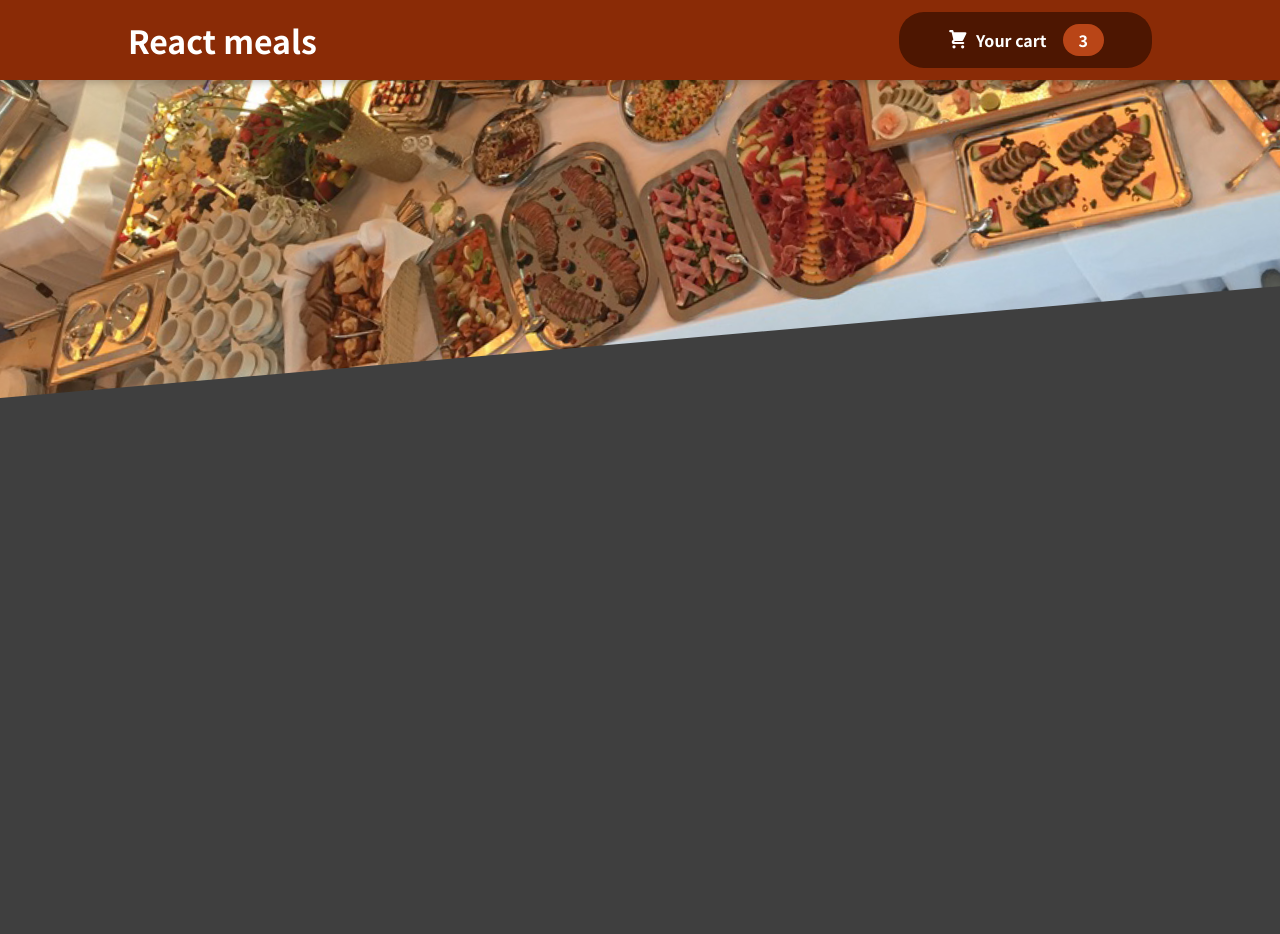
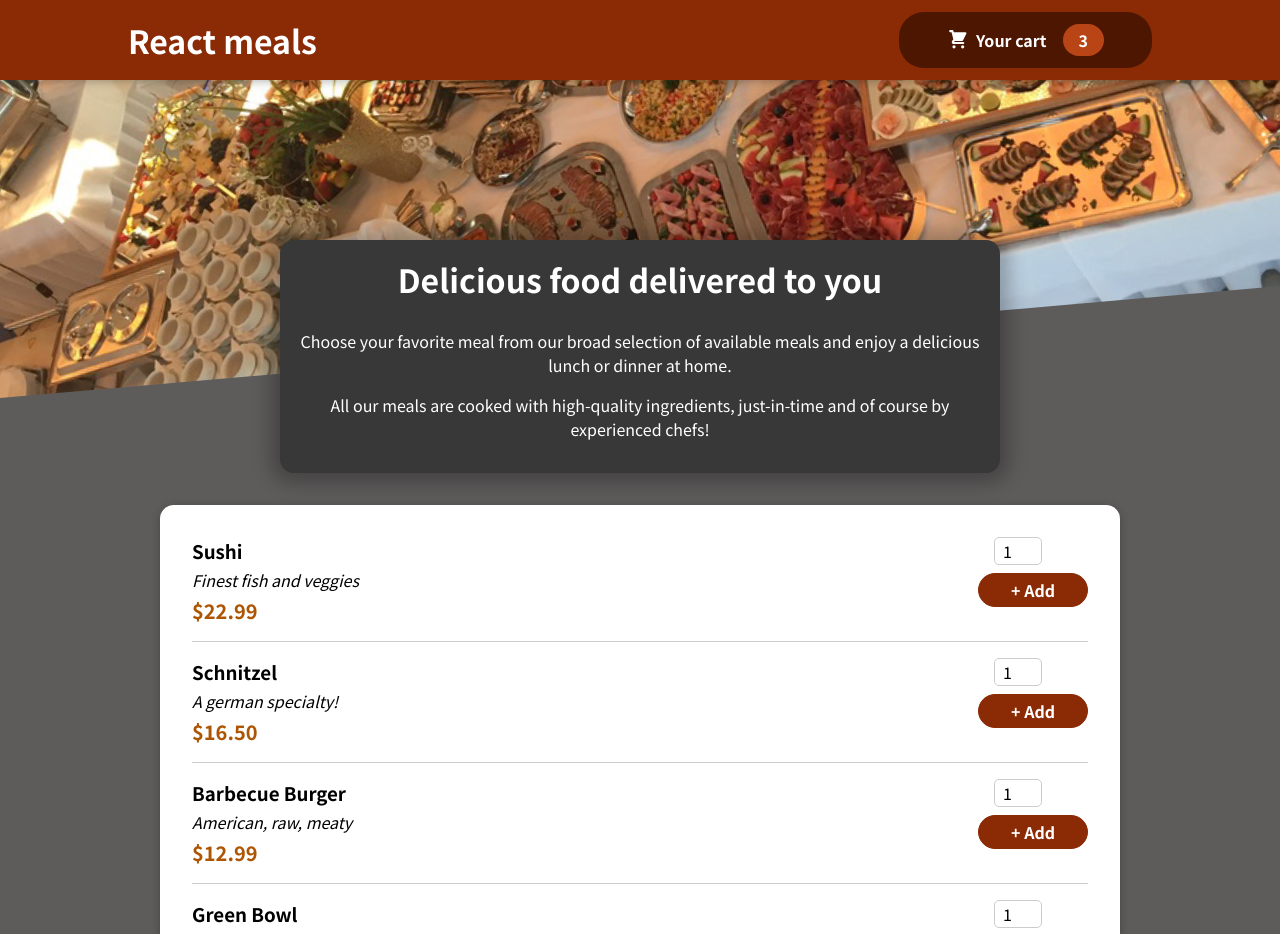
Before and after one commit to trubitsynandrey/reactMeals, a React (Create React App) app: page / in a window 1280 px wide. Shown: the top 934 px of the page. Before the commit the page ends 800 px from the top, so only its background shows below. Built offline with nearby package versions, Linux system fonts and the light colour scheme.

Commit message:
meals block implementation

```diff
--- a/src/App.tsx
+++ b/src/App.tsx
@@ -1,10 +1,14 @@
 import React from "react";
 import { Header } from "./components/Layout/Header";
+import { Meals } from "./components/Meals/Meals";
 
 function App() {
   return (
     <>
       <Header />
+      <main>
+        <Meals />
+      </main>
     </>
   );
 }
--- /dev/null
+++ b/src/components/Meals/AvailableMeals.tsx
@@ -0,0 +1,80 @@
+import React from "react";
+import styled from "styled-components";
+import { Card } from "../UI/Card";
+import { MealItem } from "./MealItem/MealItem";
+
+type dummyMeals = {
+  id: string;
+  name: string;
+  description: string;
+  price: number;
+};
+
+const DUMMY_MEALS: dummyMeals[] = [
+  {
+    id: "m1",
+    name: "Sushi",
+    description: "Finest fish and veggies",
+    price: 22.99,
+  },
+  {
+    id: "m2",
+    name: "Schnitzel",
+    description: "A german specialty!",
+    price: 16.5,
+  },
+  {
+    id: "m3",
+    name: "Barbecue Burger",
+    description: "American, raw, meaty",
+    price: 12.99,
+  },
+  {
+    id: "m4",
+    name: "Green Bowl",
+    description: "Healthy...and green...",
+    price: 18.99,
+  },
+];
+
+const MealsSection = styled.section`
+  max-width: 60rem;
+  width: 90%;
+  margin: 2rem auto;
+  animation: meals-appear 1s ease-out forwards;
+  & ul {
+    list-style: none;
+    margin: 0;
+    padding: 0;
+  }
+  @keyframes meals-appear {
+    from {
+      opacity: 0;
+      transform: translateY(3rem);
+    }
+
+    to {
+      opacity: 1;
+      transform: translateY(0);
+    }
+  }
+`;
+
+export const AvailableMeals = () => {
+  const mealList = DUMMY_MEALS.map((item) => (
+    <MealItem
+      key={item.id}
+      id={item.id}
+      name={item.name}
+      description={item.description}
+      price={item.price}
+    />
+  ));
+  return (
+    <MealsSection>
+      <Card>
+        <ul>{mealList}</ul>
+      </Card>
+    </MealsSection>
+  );
+};
--- /dev/null
+++ b/src/components/Meals/MealItem/MealItem.tsx
@@ -0,0 +1,43 @@
+import React from "react";
+import styled from "styled-components";
+import { MealItemForm } from "./MealItemForm"
+
+type MealtItemProps = {
+  name: string;
+  description: string;
+  price: number;
+  id: string;
+};
+
+const Meal = styled.div`
+  display: flex;
+  justify-content: space-between;
+  margin: 1rem;
+  padding-bottom: 1rem;
+  border-bottom: 1px solid #ccc;
+  & h3 {
+    margin: 0 0 0.25rem 0;
+  }
+`;
+
+const Price = styled.div`
+    margin-top: 0.25rem;
+  font-weight: bold;
+  color: #ad5502;
+  font-size: 1.25rem;
+`
+export const MealItem = ({ name, description, price, id }: MealtItemProps) => {
+  const priceBill = `$${price.toFixed(2)}`;
+  return (
+    <Meal>
+      <div>
+        <h3>{name}</h3>
+        <div style={{fontStyle: "italic"}}>{description}</div>
+        <Price>{priceBill}</Price>
+      </div>
+      <div>
+        <MealItemForm id={id}/>
+      </div>
+    </Meal>
+  );
+};
--- /dev/null
+++ b/src/components/Meals/MealItem/MealItemForm.tsx
@@ -0,0 +1,41 @@
+import React from "react";
+import styled from "styled-components";
+import Input from "../../UI/Input";
+
+const Form = styled.form`
+  text-align: right;
+  & button {
+    font: inherit;
+    cursor: pointer;
+    background-color: #8a2b06;
+    border: 1px solid #8a2b06;
+    color: white;
+    padding: 0.25rem 2rem;
+    border-radius: 20px;
+    font-weight: bold;
+    & button:hover,
+    & button:active {
+      background-color: #641e03;
+      border-color: #641e03;
+    }
+  }
+`;
+
+export const MealItemForm = ({ id } : {id: string}) => {
+  return (
+    <Form>
+      <Input
+        label="Amount"
+        input={{
+          id: "amount_" + id,
+          type: "number",
+          min: "1",
+          max: "5",
+          step: "1",
+          defaultValue: "1",
+        }}
+      />
+      <button>+ Add</button>
+    </Form>
+  );
+};
--- /dev/null
+++ b/src/components/Meals/Meals.tsx
@@ -0,0 +1,12 @@
+import React from 'react'
+import { MealsSummary } from './MealsSummary'
+import { AvailableMeals } from './AvailableMeals'
+
+export const Meals = () => {
+  return (
+    <>
+        <MealsSummary />
+        <AvailableMeals />
+    </>
+  )
+}
--- /dev/null
+++ b/src/components/Meals/MealsSummary.tsx
@@ -0,0 +1,36 @@
+import React from "react";
+import styled from "styled-components";
+
+const MealsDescription = styled.section`
+  text-align: center;
+  max-width: 45rem;
+  width: 90%;
+  margin: auto;
+  margin-top: -10rem;
+  position: relative;
+  background-color: #383838;
+  color: white;
+  border-radius: 14px;
+  padding: 1rem;
+  box-shadow: 0 1px 18px 10px rgba(0, 0, 0, 0.25);
+  & h2 {
+    font-size: 2rem;
+    margin-top: 0;
+  }
+`;
+
+export const MealsSummary = () => {
+  return (
+    <MealsDescription>
+      <h2>Delicious food delivered to you</h2>
+      <p>
+        Choose your favorite meal from our broad selection of available meals
+        and enjoy a delicious lunch or dinner at home.
+      </p>
+      <p>
+        All our meals are cooked with high-quality ingredients, just-in-time and
+        of course by experienced chefs!
+      </p>
+    </MealsDescription>
+  );
+};
--- /dev/null
+++ b/src/components/UI/Card.tsx
@@ -0,0 +1,17 @@
+import React, { ReactElement } from "react";
+import styled from "styled-components";
+
+const CardBlock = styled.div`
+  padding: 1rem;
+  box-shadow: 0 2px 8px rgba(0, 0, 0, 0.25);
+  border-radius: 14px;
+  background-color: white;
+`;
+
+type CardProps = {
+    children: JSX.Element;
+}
+
+export const Card = ({ children }: CardProps) => {
+  return <CardBlock>{children}</CardBlock>;
+};
--- /dev/null
+++ b/src/components/UI/Input.tsx
@@ -0,0 +1,35 @@
+import React from "react";
+import styled from "styled-components";
+
+const InputWrapper = styled.div`
+  display: flex;
+  align-items: center;
+  margin-bottom: 0.5rem;
+  & label {
+    font-weight: bold;
+    margin-right: 1rem;
+  }
+  & input {
+    width: 3rem;
+    border-radius: 5px;
+    border: 1px solid #ccc;
+    font: inherit;
+    padding-left: 0.5rem;
+  }
+`;
+
+type InputProps = {
+    label: string,
+    input: React.InputHTMLAttributes<HTMLInputElement>,
+}
+
+const Input = ({ label, input }: InputProps) => {
+  return (
+    <InputWrapper>
+      <label htmlFor=""></label>
+      <input {...input}/>
+    </InputWrapper>
+  );
+};
+
+export default Input;
--- a/src/index.css
+++ b/src/index.css
@@ -10,5 +10,5 @@
 
 body {
   margin: 0;
-  background-color: #3f3f3f;
+  background-color: #5e5b5b;
 }
```
